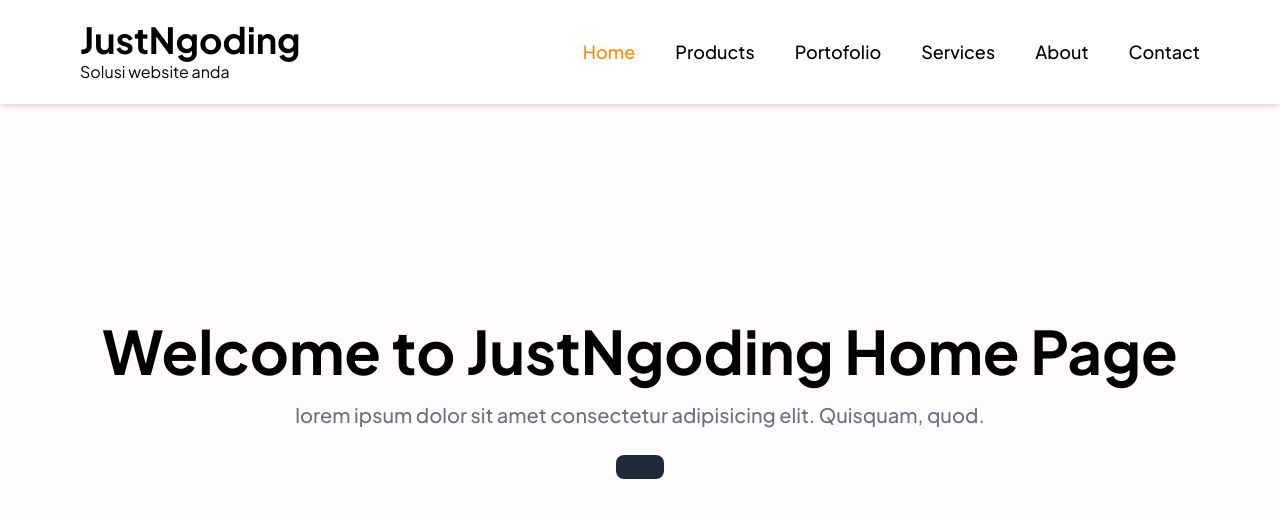
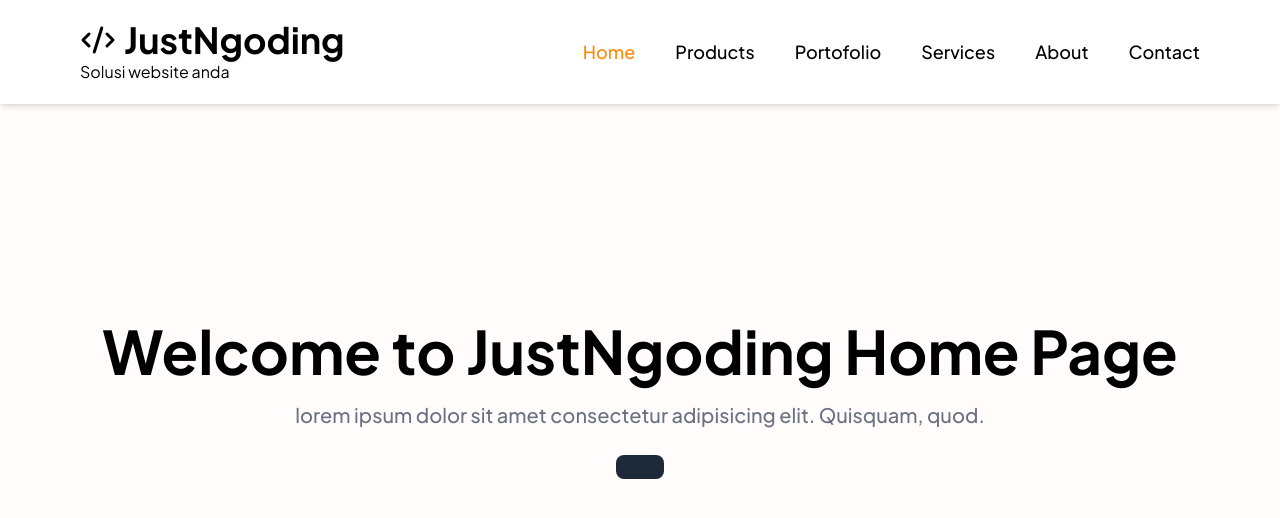
Before and after one commit to justfitra/just-ngoding-app, a React (Vite) app: page / in a window 1280 px wide. Shown: the top 518 px of the page. Built offline with nearby package versions, Linux system fonts and the light colour scheme.

Commit message:
repair component : navbar

```diff
--- a/src/components/Navbar/index.tsx
+++ b/src/components/Navbar/index.tsx
@@ -1,12 +1,16 @@
+import { LuCodeXml } from "react-icons/lu";
 import { NavLink } from "react-router";
 
 const Navbar = () => {
   return (
     <>
-      <nav className="px-20 py-5 fixed top-0 left-0 w-full bg-white shadow-md">
-        <div className="flex items-center justify-between">
+      <nav className="px-20 py-5 fixed flex items-center justify-center top-0 left-0 w-full bg-white shadow-md">
+        <div className="flex items-center justify-between w-full max-w-7xl mx-autot">
           <div>
-            <h1 className="text-4xl font-bold">JustNgoding</h1>
+            <h1 className=" flex items-center justify-center gap-2 text-4xl font-bold">
+              <LuCodeXml />
+              JustNgoding
+            </h1>
             <span>Solusi website anda</span>
           </div>
           <div>
```
